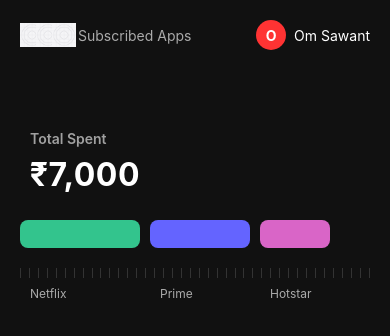
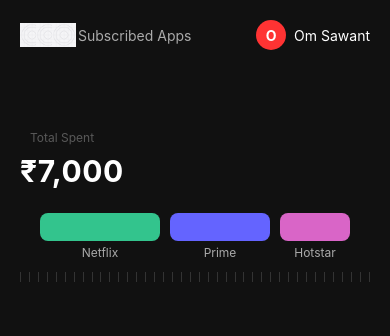
Before and after one commit to bundlwise/bun-app, a React Native app: screen / in a window 390 px wide. Shown: the top 336 px of the page. Built offline with nearby package versions, Linux system fonts and the light colour scheme.

Commit message:
🚀 Added WalletHeader with animation and layout fixes still final structure reveiw remainng + used the react animation lib

```diff
--- a/components/WalletHeader.tsx
+++ b/components/WalletHeader.tsx
@@ -6,18 +6,14 @@
   Image,
   TouchableOpacity,
   Animated,
+  TouchableWithoutFeedback,
+  Dimensions,
 } from 'react-native';
 
 type BarItem = {
   color: string;
   label: string;
   width: number;
-  fontSize?: number;
-  marginRight?: number;
-  marginTop?: number;
-  align?: 'flex-start' | 'center' | 'flex-end';
-  labelPosition?: { top: number; left: number };
-  xOffset?: number;
 };
 
 type Props = {
@@ -39,13 +35,16 @@
 };
 
 const WalletHeader = ({ walletAddress, userName, balanceAmount, bars }: Props) => {
+  const screenWidth = Dimensions.get('window').width;
   const [animatedAmount, setAnimatedAmount] = useState('₹0');
+  const [selectedIndex, setSelectedIndex] = useState<number | null>(null);
   const scaleAnim = useRef(new Animated.Value(1)).current;
-
   const barWidths = useRef(bars.map(() => new Animated.Value(0))).current;
+  const barScales = useRef(bars.map(() => new Animated.Value(1))).current;
+  const barShifts = useRef(bars.map(() => new Animated.Value(0))).current;
+  const labelScales = useRef(bars.map(() => new Animated.Value(1))).current;
   const [labelsVisible, setLabelsVisible] = useState(false);
 
-  // animate balance
   useEffect(() => {
     const timer = setTimeout(() => {
       const finalValue = parseInt(balanceAmount.replace(/[^\d]/g, ''), 10);
@@ -57,21 +56,23 @@
       const interval = setInterval(() => {
         const progress = currentFrame / totalFrames;
         const currentValue = Math.floor(progress * finalValue);
-        setAnimatedAmount(`₹${currentValue.toLocaleString()}`); // ✅ fixed quotes
+        setAnimatedAmount(`₹${currentValue.toLocaleString()}`);
         currentFrame++;
 
         if (currentFrame >= totalFrames) {
           clearInterval(interval);
           setAnimatedAmount(`₹${finalValue.toLocaleString()}`);
           Animated.sequence([
-            Animated.timing(scaleAnim, {
+            Animated.spring(scaleAnim, {
               toValue: 1.1,
-              duration: 150,
+              friction: 3,
+              tension: 120,
               useNativeDriver: true,
             }),
-            Animated.timing(scaleAnim, {
+            Animated.spring(scaleAnim, {
               toValue: 1,
-              duration: 150,
+              friction: 4,
+              tension: 100,
               useNativeDriver: true,
             }),
           ]).start();
@@ -82,7 +83,6 @@
     return () => clearTimeout(timer);
   }, [balanceAmount]);
 
-  // animate bars
   useEffect(() => {
     const animations = bars.map((bar, index) =>
       Animated.timing(barWidths[index], {
@@ -91,14 +91,77 @@
         useNativeDriver: false,
       })
     );
-
     Animated.stagger(200, animations).start(() => {
       setLabelsVisible(true);
     });
   }, []);
 
+  const resetBars = () => {
+    setSelectedIndex(null);
+    bars.forEach((_, i) => {
+      Animated.parallel([
+        Animated.spring(barScales[i], {
+          toValue: 1,
+          friction: 6,
+          tension: 100,
+          useNativeDriver: true,
+        }),
+        Animated.spring(labelScales[i], {
+          toValue: 1,
+          friction: 6,
+          tension: 100,
+          useNativeDriver: true,
+        }),
+        Animated.timing(barShifts[i], {
+          toValue: 0,
+          duration: 300,
+          useNativeDriver: true,
+        }),
+      ]).start();
+    });
+  };
+
+  const handleBarTap = (index: number) => {
+    if (selectedIndex === index) {
+      resetBars();
+      return;
+    }
+
+    resetBars();
+
+    setTimeout(() => {
+      setSelectedIndex(index);
+      bars.forEach((_, i) => {
+        const spacing = 30;
+        const offset = i === index ? 0 : i < index ? -spacing : spacing;
+
+        Animated.parallel([
+          Animated.spring(barScales[i], {
+            toValue: i === index ? 1.4 : 0.9,
+            friction: 6,
+            tension: 120,
+            useNativeDriver: true,
+          }),
+          Animated.spring(labelScales[i], {
+            toValue: i === index ? 1.2 : 0.9,
+            friction: 6,
+            tension: 90,
+            useNativeDriver: true,
+          }),
+          Animated.timing(barShifts[i], {
+            toValue: offset,
+            duration: 300,
+            useNativeDriver: true,
+          }),
+        ]).start();
+      });
+    }, 50);
+  };
+
   return (
+    <TouchableWithoutFeedback onPress={resetBars}>
       <View style={styles.container}>
+        {/* Top Header */}
         <View style={styles.topBar}>
           <View style={styles.walletIcons}>
             {[...Array(3)].map((_, i) => (
@@ -116,50 +179,31 @@
           <Text style={styles.profileName}>{userName}</Text>
         </View>
 
+        {/* Balance */}
         <View style={{ height: 50 }} />
-
         <View style={styles.balanceSection}>
-        <Text
-          style={[
-            styles.label,
-            {
-              color: '#FFFFFF',
-              fontSize: 14,
-              fontWeight: '600',
-              marginLeft: 10,
-              opacity: 0.6,
-            },
-          ]}
-        >
-          Total Spent
-        </Text>
-
+          <Text style={[styles.label, { opacity: 0.6, marginLeft: 10 }]}>Total Spent</Text>
           <Animated.Text
             style={[
               styles.amount,
-            {
-              transform: [{ scale: scaleAnim }],
-              alignSelf: 'flex-end',
-              marginRight: 230,
-              fontSize: 32,
-              marginBottom: 10,
-            },
+              { transform: [{ scale: scaleAnim }], marginRight: 230 },
             ]}
           >
             {animatedAmount}
           </Animated.Text>
 
-        <View style={styles.barsWrapper}>
+          {/* Bars */}
+          <View style={[styles.barsWrapper]}>
             {bars.map((bar, index) => (
-            <View
-              key={index}
+              <TouchableOpacity key={index} onPress={() => handleBarTap(index)} activeOpacity={0.9}>
+                <Animated.View
                   style={[
                     styles.barBox,
                     {
-                  marginRight: bar.marginRight || 0,
-                  marginTop: bar.marginTop || 0,
-                  alignItems: bar.align || 'center',
-                  position: 'relative',
+                      transform: [
+                        { scale: barScales[index] },
+                        { translateX: barShifts[index] },
+                      ],
                     },
                   ]}
                 >
@@ -173,38 +217,52 @@
                     ]}
                   />
                   {labelsVisible && (
-                <Text
-                  style={[
-                    styles.barLabel,
-                    { fontSize: bar.fontSize || 10 },
-                    bar.labelPosition
-                      ? {
-                          position: 'absolute',
-                          top: bar.labelPosition.top,
-                          left: bar.labelPosition.left,
-                        }
-                      : {},
-                  ]}
+                    <Animated.View
+                      style={{ transform: [{ scale: labelScales[index] }] }}
                     >
-                  {bar.label}
-                </Text>
+                      <Text style={styles.barLabel}>{bar.label}</Text>
+                      {selectedIndex === index && (
+                        <Text style={styles.usageText}>12% usage</Text>
                       )}
-            </View>
+                    </Animated.View>
+                  )}
+                </Animated.View>
+              </TouchableOpacity>
             ))}
           </View>
 
           <VerticalTicksRow />
         </View>
       </View>
+    </TouchableWithoutFeedback>
   );
 };
 
 const styles = StyleSheet.create({
-  container: { backgroundColor: '#111', padding: 20 },
-  topBar: { flexDirection: 'row', alignItems: 'center', marginBottom: 20 },
-  walletIcons: { flexDirection: 'row' },
-  walletIcon: { width: 24, height: 24, marginRight: -8 },
-  walletAddress: { color: '#aaa', marginLeft: 10, marginRight: 'auto' },
+  container: {
+    backgroundColor: '#111',
+    paddingHorizontal: 20,
+    paddingTop: 20,
+    paddingBottom: 40,
+  },
+  topBar: {
+    flexDirection: 'row',
+    alignItems: 'center',
+    marginBottom: 20,
+  },
+  walletIcons: {
+    flexDirection: 'row',
+  },
+  walletIcon: {
+    width: 24,
+    height: 24,
+    marginRight: -8,
+  },
+  walletAddress: {
+    color: '#aaa',
+    marginLeft: 10,
+    marginRight: 'auto',
+  },
   profileBtn: {
     backgroundColor: '#f33',
     width: 30,
@@ -213,10 +271,21 @@
     alignItems: 'center',
     justifyContent: 'center',
   },
-  profileInitial: { color: '#fff', fontWeight: 'bold' },
-  profileName: { color: '#fff', marginLeft: 8 },
-  balanceSection: { marginTop: 10 },
-  label: { color: '#888', fontSize: 12 },
+  profileInitial: {
+    color: '#fff',
+    fontWeight: 'bold',
+  },
+  profileName: {
+    color: '#fff',
+    marginLeft: 8,
+  },
+  balanceSection: {
+    marginTop: 10,
+  },
+  label: {
+    color: '#888',
+    fontSize: 12,
+  },
   amount: {
     fontSize: 30,
     color: '#fff',
@@ -226,13 +295,13 @@
   },
   barsWrapper: {
     flexDirection: 'row',
-    alignItems: 'flex-end',
+    justifyContent: 'space-between',
+    paddingHorizontal: 16,
     marginTop: 16,
-    flexWrap: 'wrap',
   },
   barBox: {
     alignItems: 'center',
-    marginBottom: 8,
+    marginHorizontal: 4,
   },
   coloredBox: {
     height: 28,
@@ -241,6 +310,14 @@
   barLabel: {
     color: '#aaa',
     marginTop: 4,
+    fontSize: 12,
+    textAlign: 'center',
+  },
+  usageText: {
+    color: '#10B981',
+    fontSize: 10,
+    fontWeight: '600',
+    marginTop: 2,
   },
   ticksContainer: {
     flexDirection: 'row',
```
Lines whose indentation alone changed are shown as unchanged.
